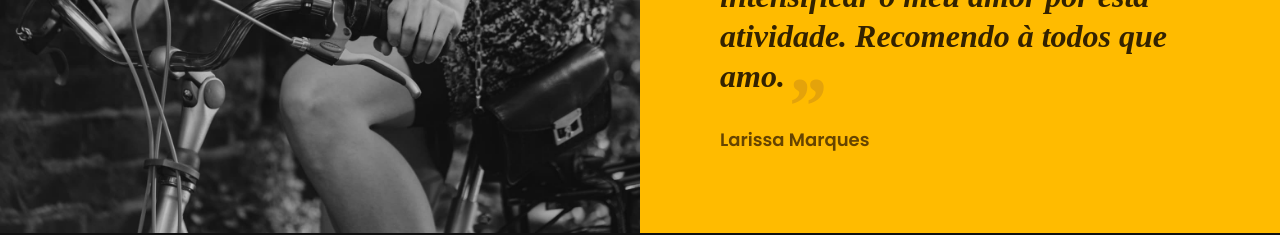
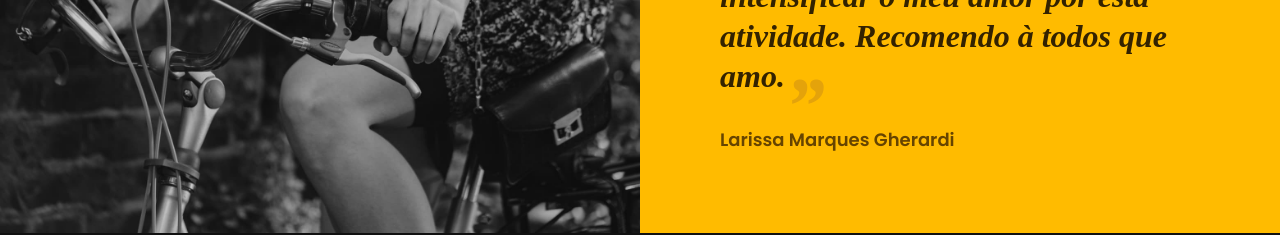
Before and after one commit to GHERARDI-JOAO/bikcraft-react, a React (Vite) app: page /#/ in a window 1280 px wide. Shown: the part 3580-3815 px from the top of the page. Built offline with nearby package versions, Linux system fonts and the light colour scheme.

Commit message:
Atualização

```diff
--- a/src/pages/inicial/Inicial.jsx
+++ b/src/pages/inicial/Inicial.jsx
@@ -236,7 +236,7 @@ function Inicial() {
                 todos que amo.
               </p>
             </blockquote>
-            <span className="font-1-m-b cor-p4">Larissa Marques</span>
+            <span className="font-1-m-b cor-p4">Larissa Marques Gherardi</span>
           </motion.div>
         </section>
 
```
